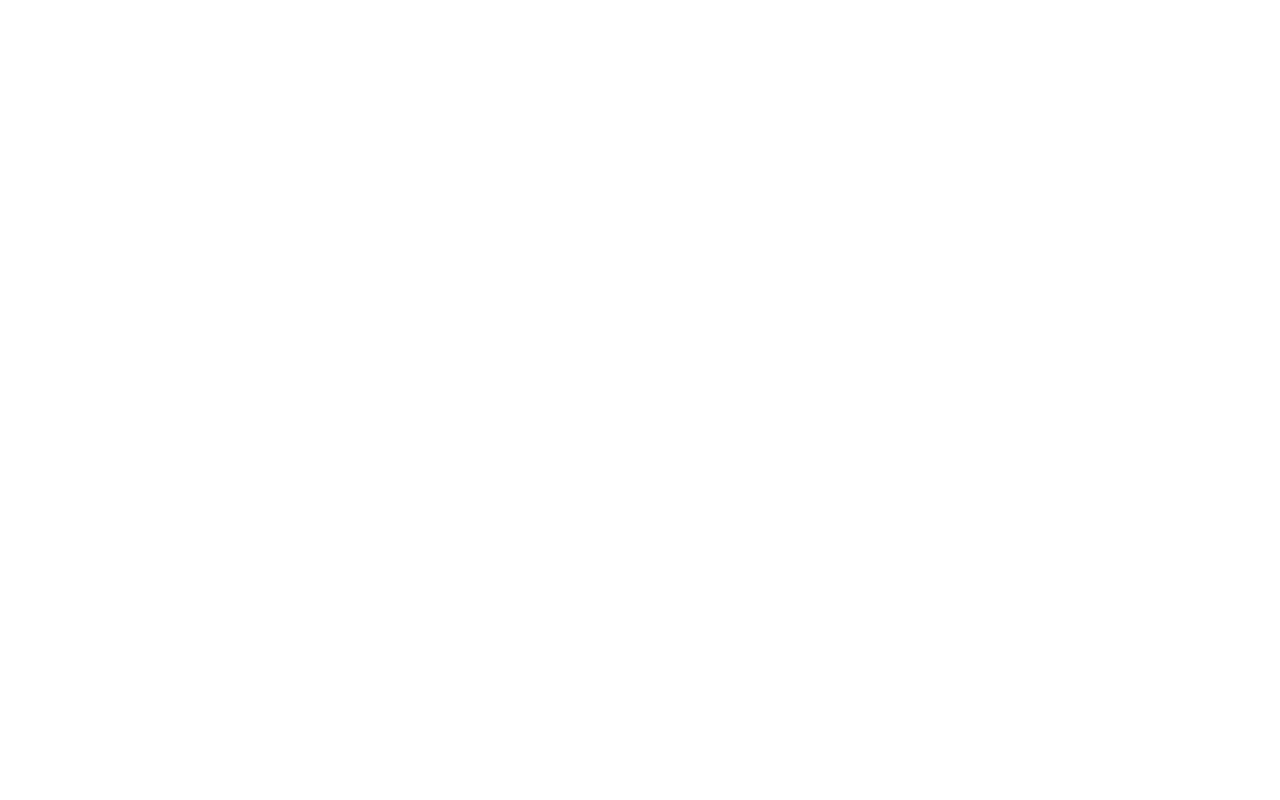
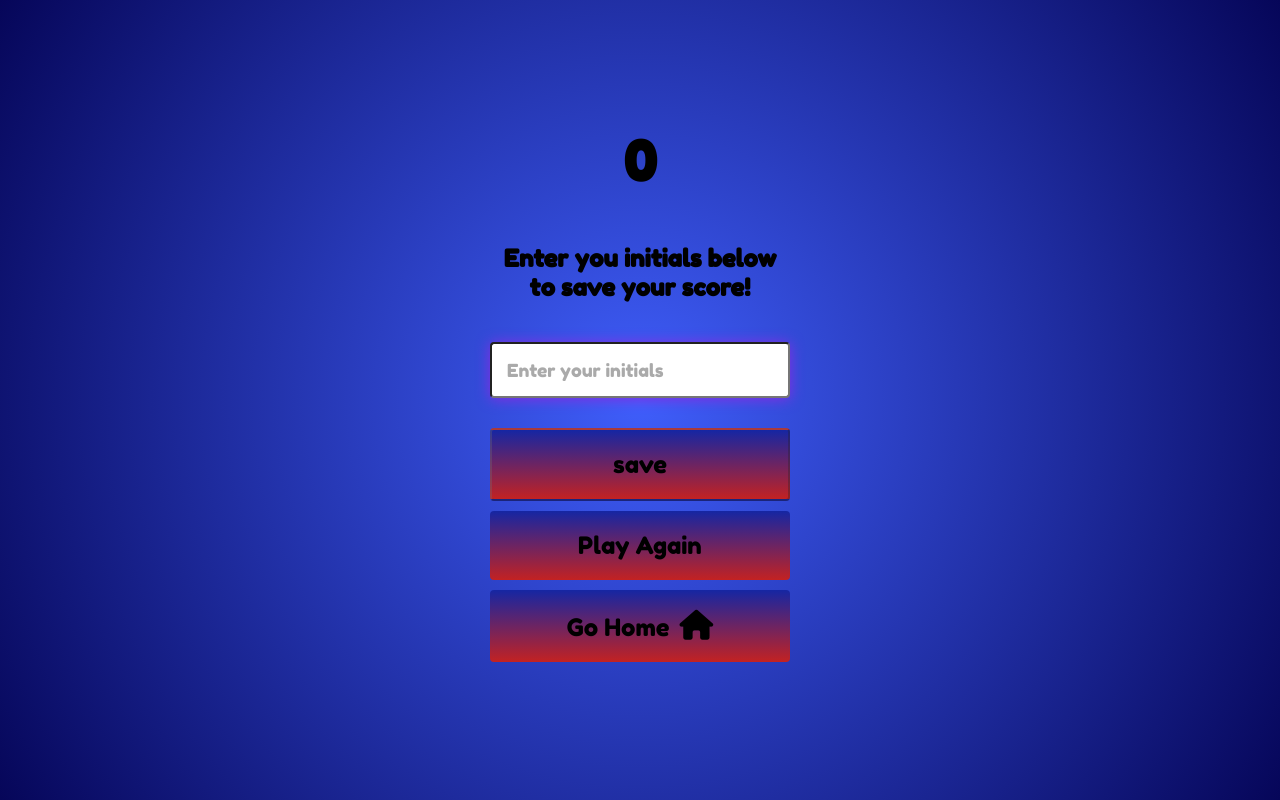
Before and after one commit to Dovahkiin1993/quiz, a plain HTML site: page end.html in a window 1280 px wide. Drawn offline with Linux system fonts and the light colour scheme.

```diff
--- a/Assets/css/style.css
+++ b/Assets/css/style.css
@@ -102,3 +102,45 @@ h2{
     font-size: 3rem;
     margin-left: 1rem;
    }
+
+   /* page style end */
+
+   .end-form-container{
+    width: 100%;
+    display: flex;
+    flex-direction: column;
+    align-items: center;
+    max-width: 30rem;
+
+   }
+
+
+   input {
+    margin-bottom: 1rem;
+    width: 20rem;
+    padding: 1.5rem;
+    font-size: 1.8rem;
+    border-radius: 4px;
+    box-shadow: 0 0.1rem 1.4rem 0 blueviolet;
+   }
+
+   input::placeholder{
+    color: #aaa;
+   }
+   #username{
+    margin-bottom: 3rem;
+    width: 100%
+
+   }
+
+   #end-text{
+    font-size: 2.4rem;
+    color: black;
+    text-align: center;
+   }
+
+
+   #saveScoreBtn{
+    border: none;
+
+   }
--- a/end.html
+++ b/end.html
@@ -0,0 +1,30 @@
+<!DOCTYPE html>
+<html lang="en">
+<head>
+    <meta charset="UTF-8">
+    <meta http-equiv="X-UA-Compatible" content="IE=edge">
+    <meta name="viewport" content="width=device-width, initial-scale=1.0">
+    <title>Document</title>
+    <link rel="stylesheet" href="Assets\css\style.css">
+    <script src="https://kit.fontawesome.com/05240c8423.js" crossorigin="anonymous"></script>
+
+</head>
+<body>
+    <div class="container">
+        <div id="end" class="flex-center flex-column">
+            <h1 id="finalScore">0</h1>
+            <form class="end-form-container">
+                <h2 id="end-text">Enter you initials below to save your score!</h2>
+                <input type="text" name="name" id="username"
+                placeholder="Enter your initials">
+
+                <button class="btn" id="save-score-btn" type="submit"
+                onClick="saveHighScore(event)" disabled>save</button>
+            </form>
+            <a href="game.html" class="btn">Play Again</a>
+            <a href="index.html" class="btn">Go Home<i class="fa-solid fa-house"></i></a>
+        </div>
+    </div>
+    <script src="Assets\js\end.js"></script>
+</body>
+</html>
```
Also changed, not shown: Assets/js/game.js (+11 -10 lines).
